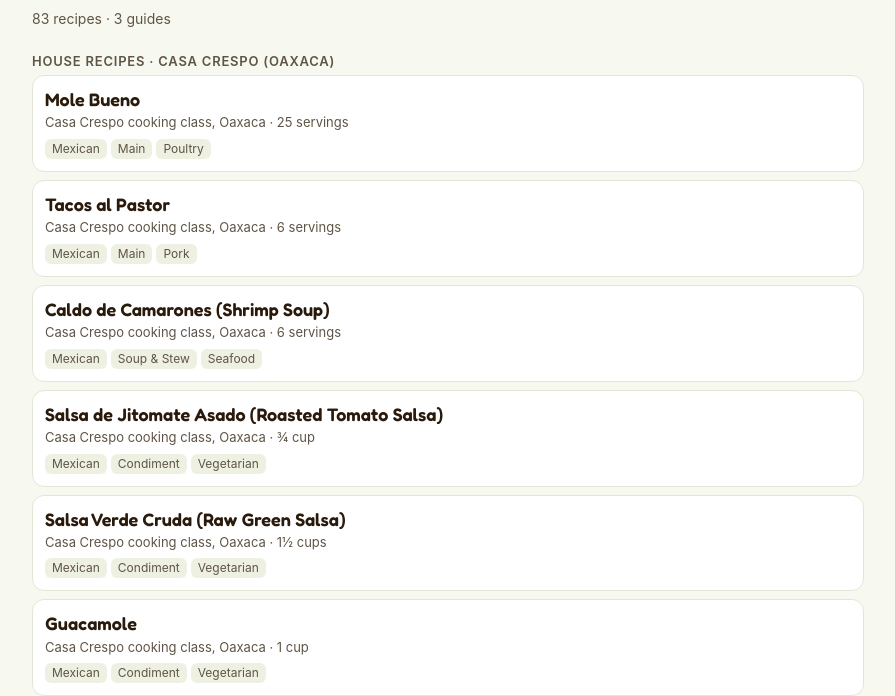
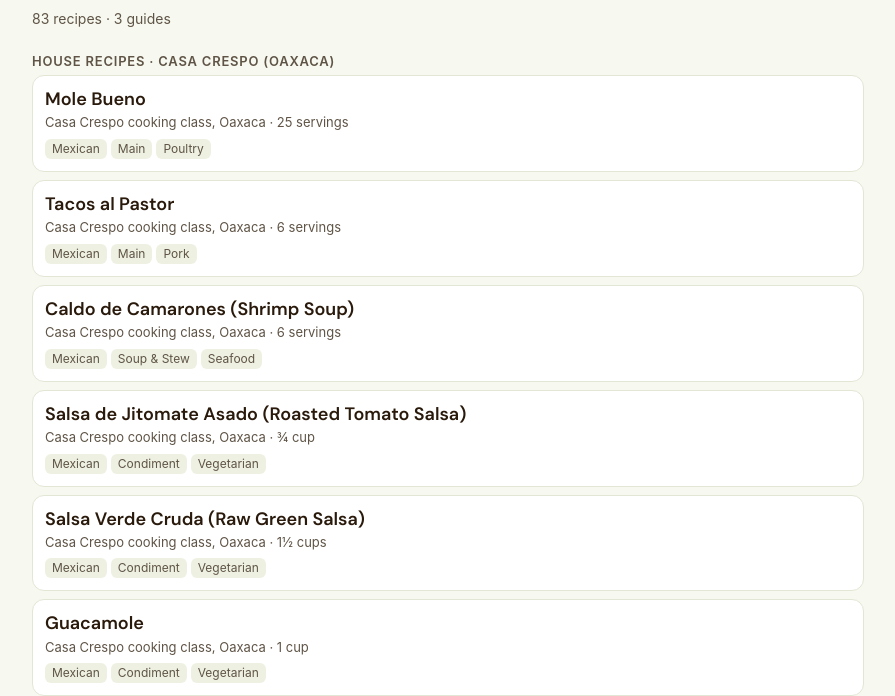
Before and after one commit to banksbean/recipes, a plain HTML site: page index.html in a window 1280 px wide. Shown: the part 110-806 px from the top of the page, without its empty margins (192-1087 px from the left). Drawn offline with Linux system fonts and the light colour scheme.

Commit message:
Headings: DM Sans in place of Fredoka for a cleaner, more readable look
Co-Authored-By: Claude Opus 5.5 <noreply@anthropic.com>
Claude-Session: https://claude.ai/code/session_01CiS6oNSLx95UsWbAw4Db28

```diff
--- a/index.html
+++ b/index.html
@@ -11,11 +11,11 @@
 <link rel="icon" href="favicon.png" type="image/png">
 <link rel="preconnect" href="https://fonts.googleapis.com">
 <link rel="preconnect" href="https://fonts.gstatic.com" crossorigin>
-<link href="https://fonts.googleapis.com/css2?family=Fredoka:wght@500;600;700&display=swap" rel="stylesheet">
+<link href="https://fonts.googleapis.com/css2?family=DM+Sans:opsz,wght@9..40,500;9..40,600;9..40,700&display=swap" rel="stylesheet">
 <link rel="apple-touch-icon" href="icon-192.png">
 <style>
 :root{--bg:#f7f9f0;--card:#fff;--ink:#2a1a0c;--mute:#5f5446;--line:#e2e6d4;--acc:#4f7a12;--acc2:#eaf3d6;--warn:#9a3412;--chip:#eef1e2;--brown:#692c02;--orange:#f68201;--r:12px;
-  --font:-apple-system,BlinkMacSystemFont,"Segoe UI",Roboto,Helvetica,Arial,sans-serif;--serif:Fredoka,-apple-system,BlinkMacSystemFont,"Segoe UI",Roboto,sans-serif}
+  --font:-apple-system,BlinkMacSystemFont,"Segoe UI",Roboto,Helvetica,Arial,sans-serif;--serif:"DM Sans",-apple-system,BlinkMacSystemFont,"Segoe UI",Roboto,sans-serif}
 @media (prefers-color-scheme:dark){:root{--bg:#14170f;--card:#1d2117;--ink:#eef0e4;--mute:#b4b39f;--line:#2f3524;--acc:#8fc43a;--acc2:#28331a;--warn:#fb923c;--chip:#262b1d;--brown:#e0a066;--orange:#ff9a2e}}
 *{box-sizing:border-box}
 html{-webkit-text-size-adjust:100%}
@@ -62,7 +62,7 @@ header.top{position:sticky;top:0;z-index:20;background:var(--bg);border-bottom:1
 /* recipe view */
 .rv{padding-bottom:80px}
 .back{display:inline-flex;align-items:center;gap:4px;margin:12px 0 0;background:none;border:0;color:var(--acc);padding:6px 0;font-size:15px}
-.rv h1{font:700 24px/1.22 var(--serif);margin:6px 0 6px;color:var(--brown)}
+.rv h1{font:700 24px/1.22 var(--serif);margin:6px 0 6px;color:var(--brown);letter-spacing:-.02em}
 @media (min-width:720px){.rv h1{font-size:30px}}
 body.reading #quick,body.reading #filters{display:none!important}
 .filters.open{max-height:60vh;overflow-y:auto}
```
